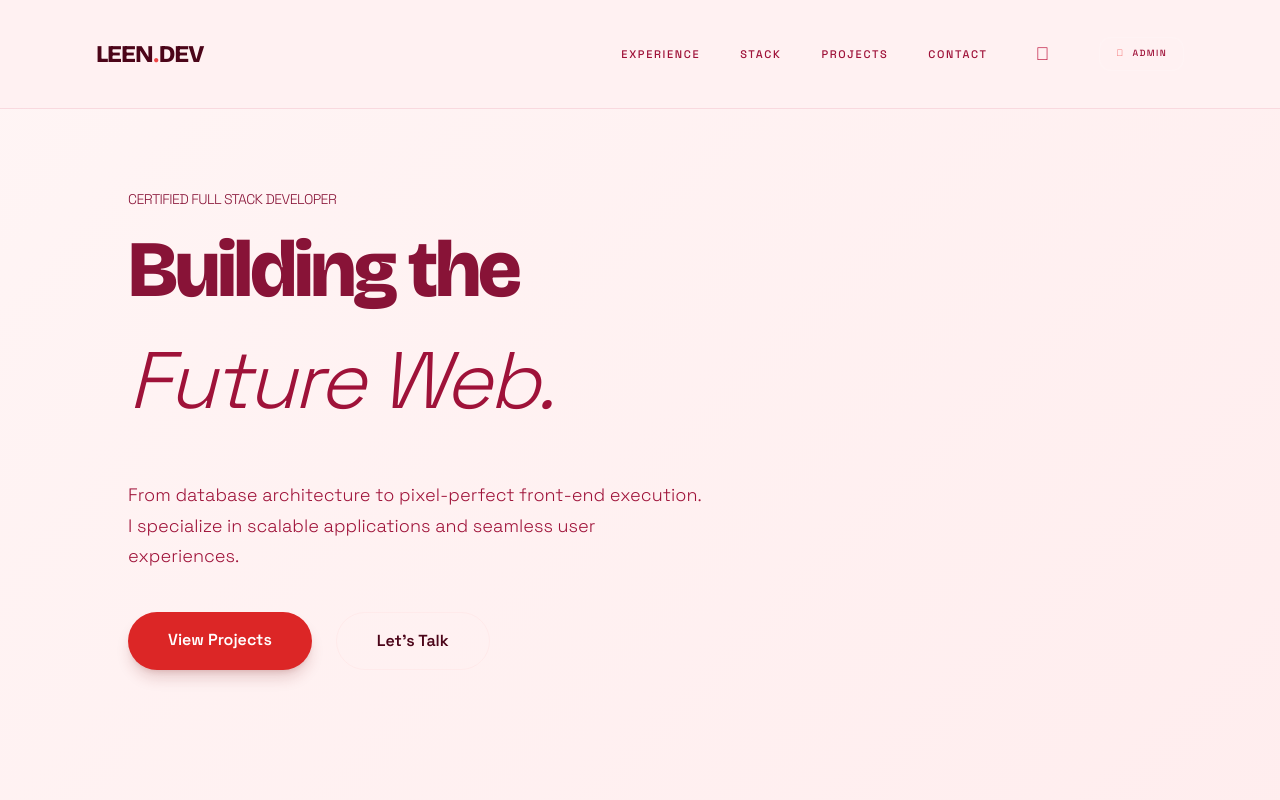
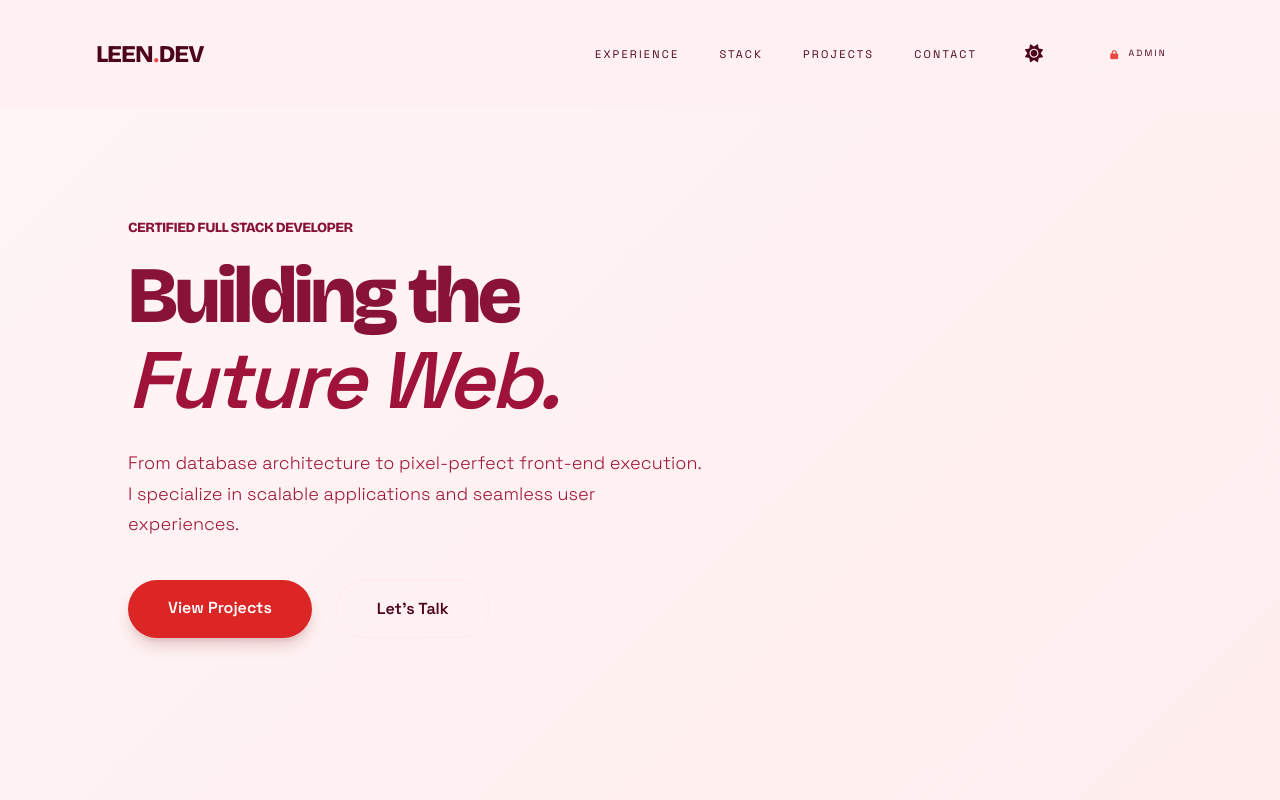
Before and after one commit to leenalkhateeb9820-stack/Portfolio2026, a website: page index.html in a window 1280 px wide. Both pictures are taken after a click on the button 1043 px from the left and 54 px from the top of the page. Shown: the top 800 px of the page. Drawn offline with nearby package versions, Linux system fonts and the light colour scheme; no server answers.

Commit message:
Update style.css

```diff
--- a/style.css
+++ b/style.css
@@ -17,7 +17,7 @@
     --text-muted: #9f1239;
 }
 
-* {
+body, p, span:not(.fa-solid):not(.fa-brands):not(.fa):not(.fas):not(.fab), li, a, button, input, textarea {
     font-family: 'Space Grotesk', sans-serif !important;
 }
 
@@ -28,23 +28,19 @@ h1, h2, h3, .section-title, .main-title, .logo-text,
     letter-spacing: -0.04em !important;
 }
 
+.fa-solid, .fa-brands, .fas, .fab, .fa {
+    font-family: "Font Awesome 6 Free", "Font Awesome 6 Brands" !important;
+}
+
 h1.main-title {
     font-size: clamp(2.5rem, 8vw, 5rem) !important;
     line-height: 1.05 !important;
-    margin-bottom: 2rem !important;
 }
 
-p, .description, span:not(.text-red-500), li, .text-sm {
-    font-family: 'Space Grotesk', sans-serif !important;
+p, .description {
     font-weight: 300 !important;
     line-height: 1.7 !important;
     color: var(--text-muted) !important;
-}
-
-nav ul li a {
-    font-family: 'Space Grotesk', sans-serif !important;
-    font-weight: 500 !important;
-    letter-spacing: 0.15em !important;
 }
 
 body {
@@ -98,18 +94,8 @@ input:focus, textarea:focus {
     outline: none;
 }
 
-button[type="submit"] {
-    transition: all 0.4s cubic-bezier(0.175, 0.885, 0.32, 1.275);
-}
-
-#theme-toggle {
-    color: var(--text-main);
-    transition: all 0.3s ease;
-}
-
-.light body { background: linear-gradient(135deg, #fff5f5 0%, #ffe4e6 100%) !important; color: #4c0519 !important; }
-.light nav { background-color: rgba(255, 241, 242, 0.9) !important; border-bottom: 1px solid rgba(190, 18, 60, 0.1); }
-.light .glass-card { background: rgba(255, 255, 255, 0.4) !important; border: 1px solid rgba(251, 113, 133, 0.2) !important; }
-.light h1, .light h2, .light h3, .light h4, .light .section-title { color: #881337 !important; }
-.light p, .light span:not(.text-red-500), .light li { color: #9f1239 !important; }
-.light #theme-toggle { color: #be123c; }
+.light body { background: var(--main-bg) !important; color: var(--text-main) !important; }
+.light nav { background-color: var(--nav-bg) !important; }
+.light .glass-card { background: var(--card-bg) !important; }
+.light h1, .light h2, .light h3, .light .section-title { color: #881337 !important; }
+.light p, .light span:not(.text-red-500) { color: #9f1239 !important; }
```
